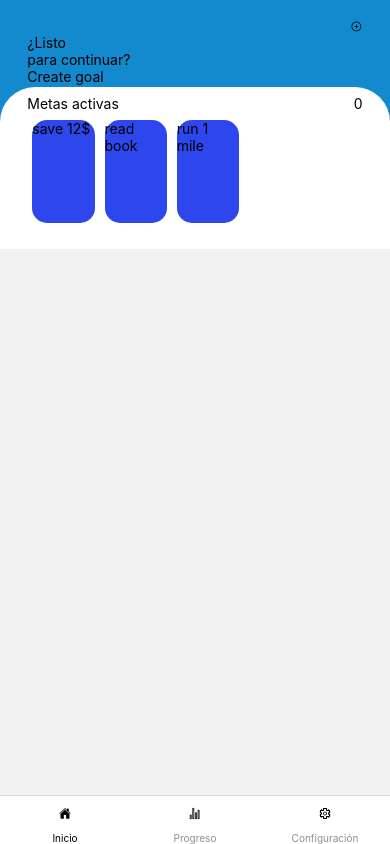
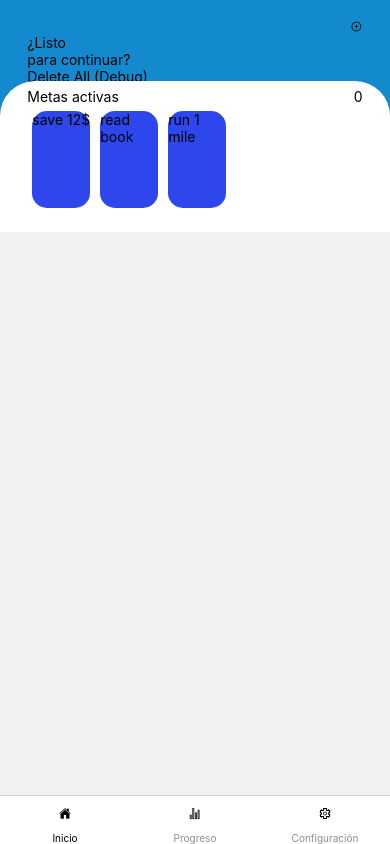
Before and after one commit to AlexReusC/efika, a React Native app: screen /Home in a window 390 px wide. Built offline with nearby package versions, Linux system fonts and the light colour scheme.

Commit message:
goals are added to redux state

```diff
--- a/src/state/goalsSlicer.ts
+++ b/src/state/goalsSlicer.ts
@@ -1,7 +1,8 @@
 import { createSlice } from "@reduxjs/toolkit";
+import type { PayloadAction } from "@reduxjs/toolkit";
 
 export interface GoalsState {
-  value: number[];
+  value: Goal[];
 }
 
 const initialState: GoalsState = {
@@ -12,8 +13,8 @@
   name: "goals",
   initialState,
   reducers: {
-    create: (state) => {
-      state.value.push(1);
+    create: (state, action: PayloadAction<Goal>) => {
+      state.value.push(action.payload);
     },
     deleteAll: (state) => {
       state.value = [];
--- a/src/types.ts
+++ b/src/types.ts
@@ -48,7 +48,7 @@
   repetitions: number;
   completed: boolean;
   category: Category;
-  measure: Measure;
+  measure: Measure | null;
   frequency: Frequency;
   daysOfWeek: DayOfWeek[] | null;
   sets: number | null;
--- a/src/views/home/createGoal.tsx
+++ b/src/views/home/createGoal.tsx
@@ -5,6 +5,8 @@
 import MaterialCommunityIcons from "@expo/vector-icons/MaterialCommunityIcons";
 import Ionicons from "@expo/vector-icons/Ionicons";
 import { useTranslation } from "react-i18next";
+import { useDispatch } from "react-redux";
+import { create } from "../../state/goalsSlicer";
 
 import createGoalStyle from "./createGoalStyle";
 import createGoal from "./utils/createGoal";
@@ -29,6 +31,7 @@
   const [sets, setSets] = useState<string | null>(null);
   const [active, setActive] = useState(false);
   const ref_input2 = useRef<TextInput | null>(null);
+  const dispatch = useDispatch();
   const { t } = useTranslation();
 
   const changeRepetitionsText = (text: string) => {
@@ -180,7 +183,11 @@
       minutesProp: minutes,
       secondsProp: seconds,
     });
-    console.log(newGoal.goal?.goalPortions);
+    console.log(newGoal);
+    if (newGoal.goal) {
+      console.log(newGoal.goal);
+      dispatch(create(newGoal.goal));
+    }
   };
 
   return (
--- a/src/views/home/home.tsx
+++ b/src/views/home/home.tsx
@@ -21,7 +21,8 @@
 const Home: React.FC = () => {
   const { t } = useTranslation();
   const navigation = useNavigation<homeNavigationProp>();
-  const count = useSelector((state: RootState) => state.goals.value);
+  const myGoals = useSelector((state: RootState) => state.goals.value);
+  console.log(myGoals);
   const dispatch = useDispatch();
   const [modalShown, toggleModal] = useState<boolean>(false);
   const [currentGoal, setCurrentGoal] = useState<Goal | null>(null);
@@ -51,11 +52,8 @@
         <View style={homeStyle.titleSectionText}>
           <Text>{t("home:ready")}</Text>
           <Text>{t("home:toContinue")}</Text>
-          <TouchableOpacity onPress={() => dispatch(create())}>
-            <Text>Create goal</Text>
-          </TouchableOpacity>
           <TouchableOpacity onPress={() => dispatch(deleteAll())}>
-            <Text>Delete All</Text>
+            <Text>Delete All (Debug)</Text>
           </TouchableOpacity>
         </View>
       </View>
--- a/src/views/home/utils/createGoal.ts
+++ b/src/views/home/utils/createGoal.ts
@@ -62,7 +62,7 @@
     }
   }
 
-  if (errors.length > 0 || !repetitions || !measure || !daysOfWeek) {
+  if (errors.length > 0 || !repetitions ) {
     return { goal: null, errors: errors };
   }
   //basic attrs
```
